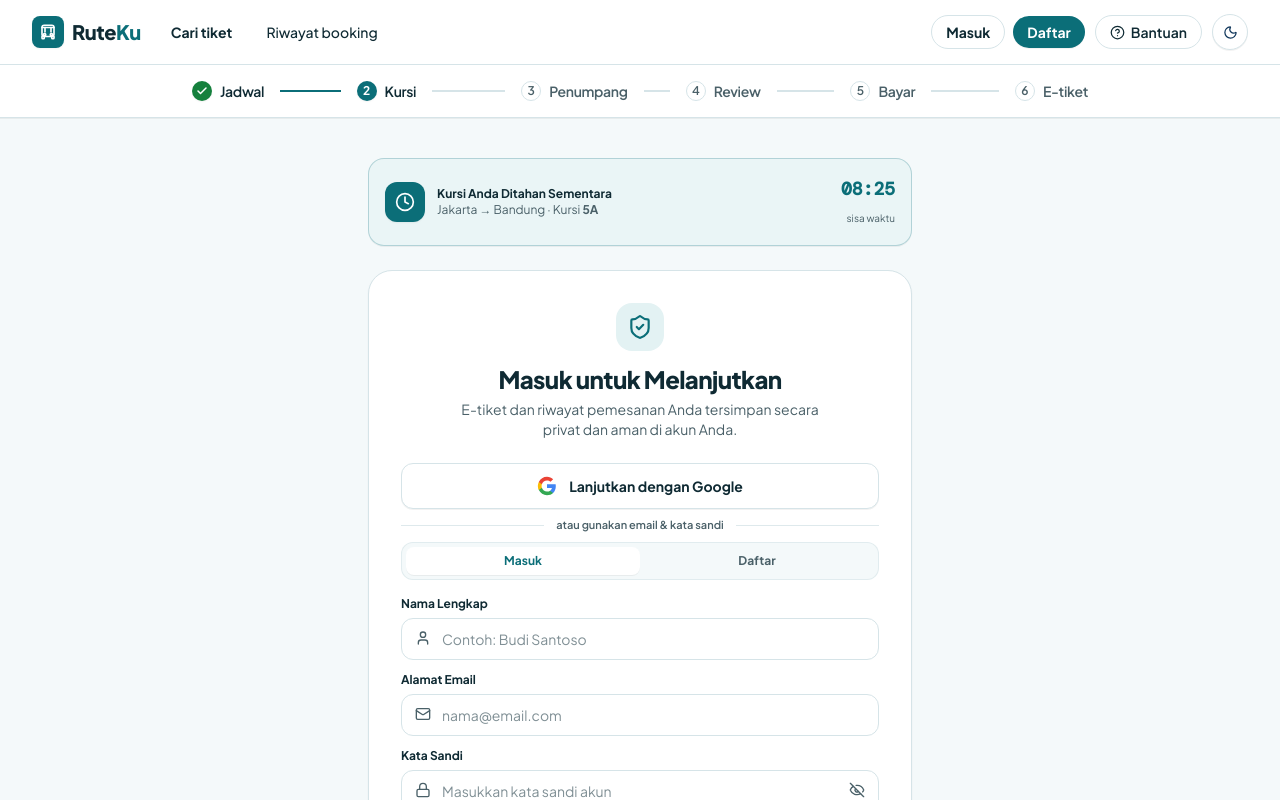
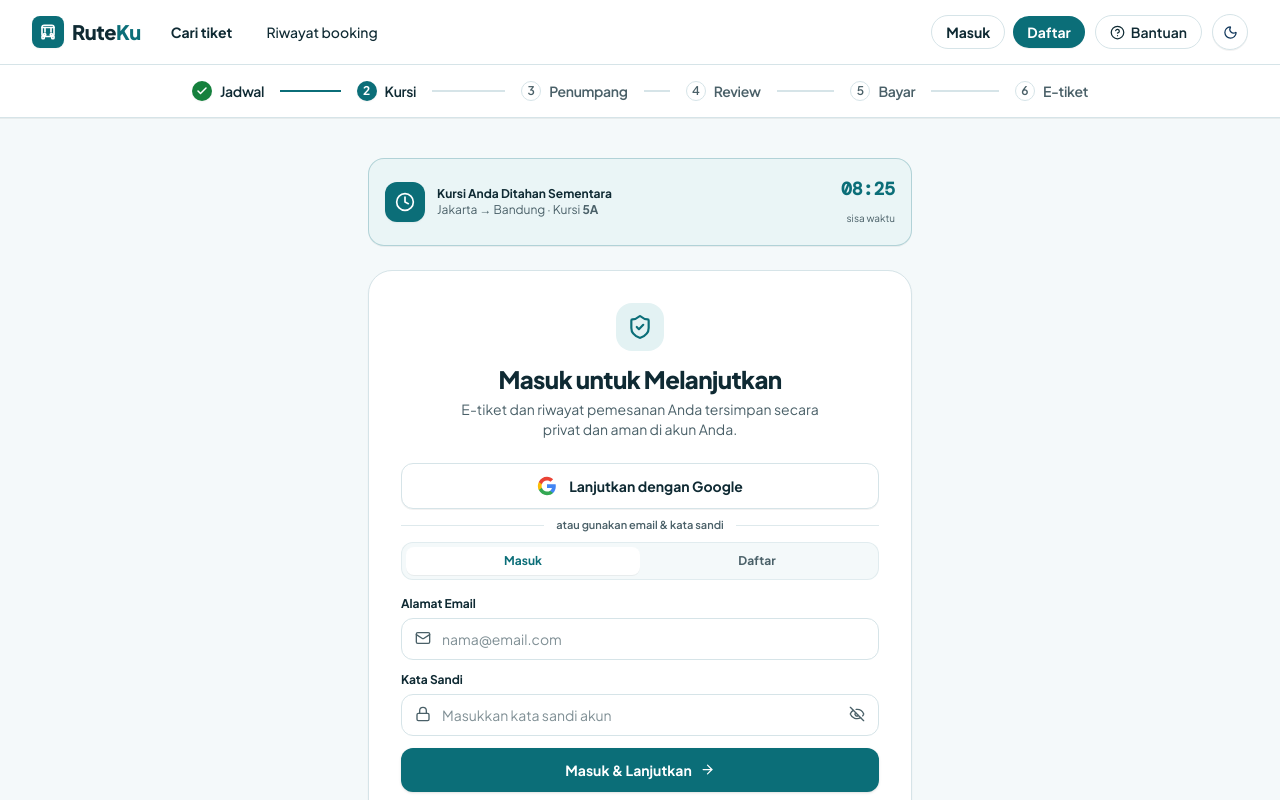
Before and after one commit to rifqi-dermawan/rute-ku, a Next.js app: page /booking/1/auth in a window 1280 px wide. Shown: the top 800 px of the page. Built offline with nearby package versions, Linux system fonts and the light colour scheme.

Commit message:
fix: form masuk hanya email & password dan ikon mata sandi tertutup default

```diff
--- a/app/booking/[scheduleId]/auth/page.tsx
+++ b/app/booking/[scheduleId]/auth/page.tsx
@@ -108,7 +108,6 @@ export default function BookingAuthPage({
 
   // Manual Auth States (Login / Register without OTP)
   const [mode, setMode] = useState<'login' | 'register'>('login')
-  const [loginName, setLoginName] = useState('')
   const [emailOrPhone, setEmailOrPhone] = useState('')
   const [password, setPassword] = useState('')
   const [name, setName] = useState('')
@@ -126,10 +125,6 @@ export default function BookingAuthPage({
     setErrorMessage('')
     setSuccessInfo('')
 
-    if (!loginName.trim()) {
-      setErrorMessage('Nama lengkap wajib diisi.')
-      return
-    }
     if (!emailOrPhone.trim() || !emailOrPhone.includes('@')) {
       setErrorMessage('Alamat email tidak valid.')
       return
@@ -141,7 +136,7 @@ export default function BookingAuthPage({
 
     setLoading(true)
     try {
-      const res = await login(emailOrPhone, password, loginName)
+      const res = await login(emailOrPhone, password)
       if (res.success) {
         router.push(targetPassengerUrl)
       } else {
@@ -188,7 +183,6 @@ export default function BookingAuthPage({
         setSuccessInfo('Pendaftaran berhasil! Silakan masuk dengan akun Anda.')
         setTimeout(() => {
           setMode('login')
-          setLoginName('')
           setEmailOrPhone('')
           setPassword('')
           setShowPassword(false)
@@ -347,23 +341,6 @@ export default function BookingAuthPage({
             {/* Form Masuk */}
             {mode === 'login' && (
               <form onSubmit={handleLoginSubmit} className="space-y-3">
-                <div>
-                  <label className="block text-xs font-bold text-ink dark:text-gray-200 mb-1.5">
-                    Nama Lengkap
-                  </label>
-                  <div className="relative">
-                    <input
-                      type="text"
-                      required
-                      value={loginName}
-                      onChange={e => setLoginName(e.target.value)}
-                      placeholder="Contoh: Budi Santoso"
-                      className="w-full pl-10 pr-3 py-2.5 rounded-xl border border-borderCol dark:border-white/10 bg-white dark:bg-white/5 text-xs sm:text-sm text-ink dark:text-white placeholder:text-muted focus:outline-hidden focus:border-primary"
-                    />
-                    <UserIcon size={16} className="absolute left-3.5 top-3 text-muted" />
-                  </div>
-                </div>
-
                 <div>
                   <label className="block text-xs font-bold text-ink dark:text-gray-200 mb-1.5">
                     Alamat Email
--- a/components/AuthModal.tsx
+++ b/components/AuthModal.tsx
@@ -51,7 +51,6 @@ export default function AuthModal() {
   } = useAuth()
 
   const [mode, setMode] = useState<'login' | 'register'>('login')
-  const [loginName, setLoginName] = useState('')
   const [emailOrPhone, setEmailOrPhone] = useState('')
   const [password, setPassword] = useState('')
   const [name, setName] = useState('')
@@ -85,10 +84,6 @@ export default function AuthModal() {
     setError(null)
     setSuccessMessage(null)
 
-    if (!loginName.trim()) {
-      setError('Nama lengkap wajib diisi.')
-      return
-    }
     if (!emailOrPhone.trim() || !emailOrPhone.includes('@')) {
       setError('Alamat email tidak valid.')
       return
@@ -99,7 +94,7 @@ export default function AuthModal() {
     }
 
     setIsLoading(true)
-    const res = await login(emailOrPhone, password, loginName)
+    const res = await login(emailOrPhone, password)
     setIsLoading(false)
 
     if (res.success) {
@@ -150,7 +145,6 @@ export default function AuthModal() {
       setSuccessMessage('Pendaftaran berhasil! Silakan masuk dengan akun Anda.')
       setTimeout(() => {
         setMode('login')
-        setLoginName('')
         setEmailOrPhone('')
         setPassword('')
         setShowPassword(false)
@@ -295,23 +289,6 @@ export default function AuthModal() {
           {/* Form Masuk */}
           {mode === 'login' && (
             <form onSubmit={handleLoginSubmit} className="space-y-3">
-              <div>
-                <label className="block text-xs font-bold text-ink dark:text-gray-200 mb-1">
-                  Nama Lengkap
-                </label>
-                <div className="relative">
-                  <input
-                    type="text"
-                    required
-                    value={loginName}
-                    onChange={(e) => setLoginName(e.target.value)}
-                    placeholder="Contoh: Budi Santoso"
-                    className="w-full pl-9 pr-3 py-2.5 rounded-xl border border-borderCol dark:border-white/10 bg-white dark:bg-white/5 text-xs sm:text-sm text-ink dark:text-white placeholder:text-muted focus:outline-hidden focus:border-primary focus:ring-1 focus:ring-primary"
-                  />
-                  <UserIcon size={16} className="absolute left-3 top-3 text-muted" />
-                </div>
-              </div>
-
               <div>
                 <label className="block text-xs font-bold text-ink dark:text-gray-200 mb-1">
                   Alamat Email
```
